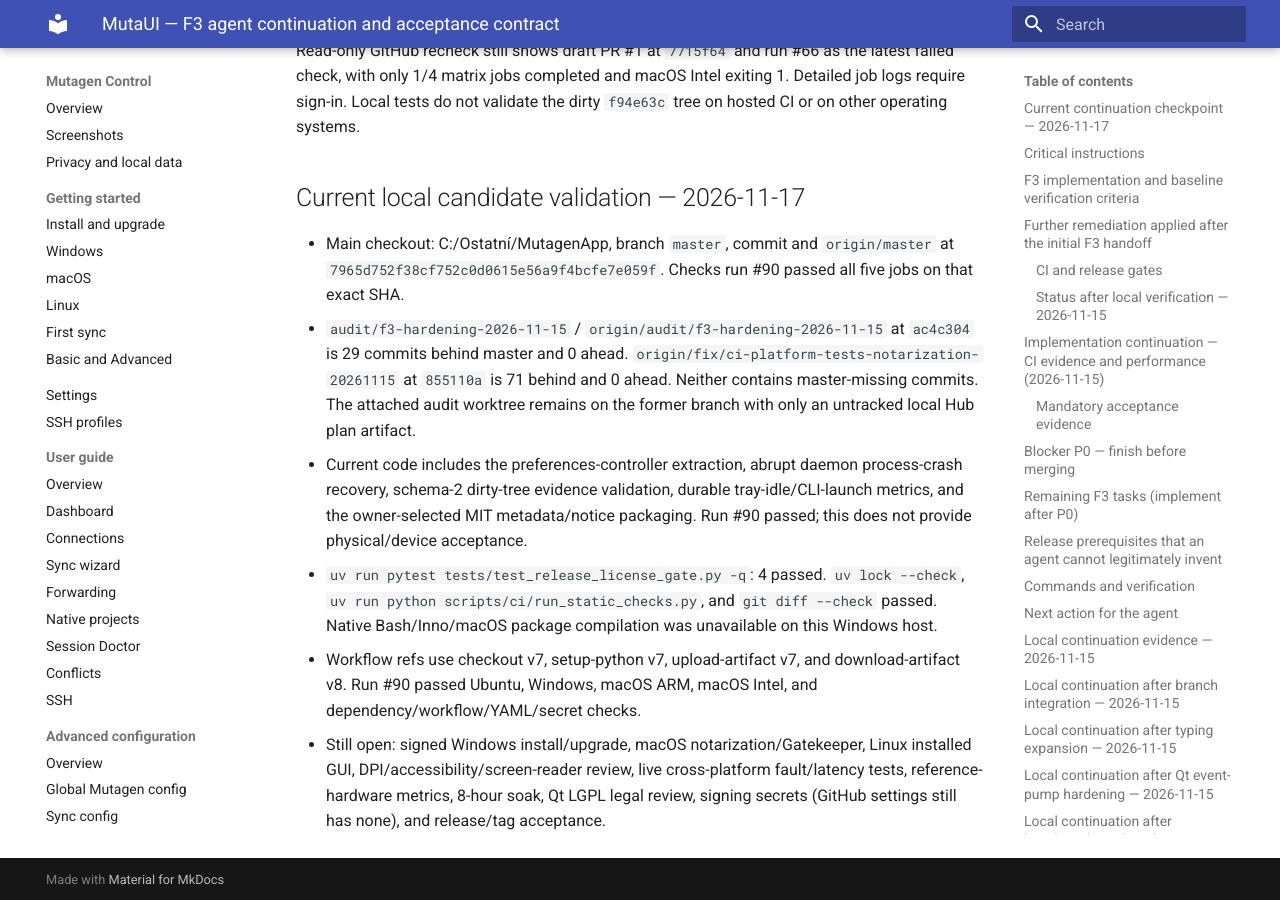
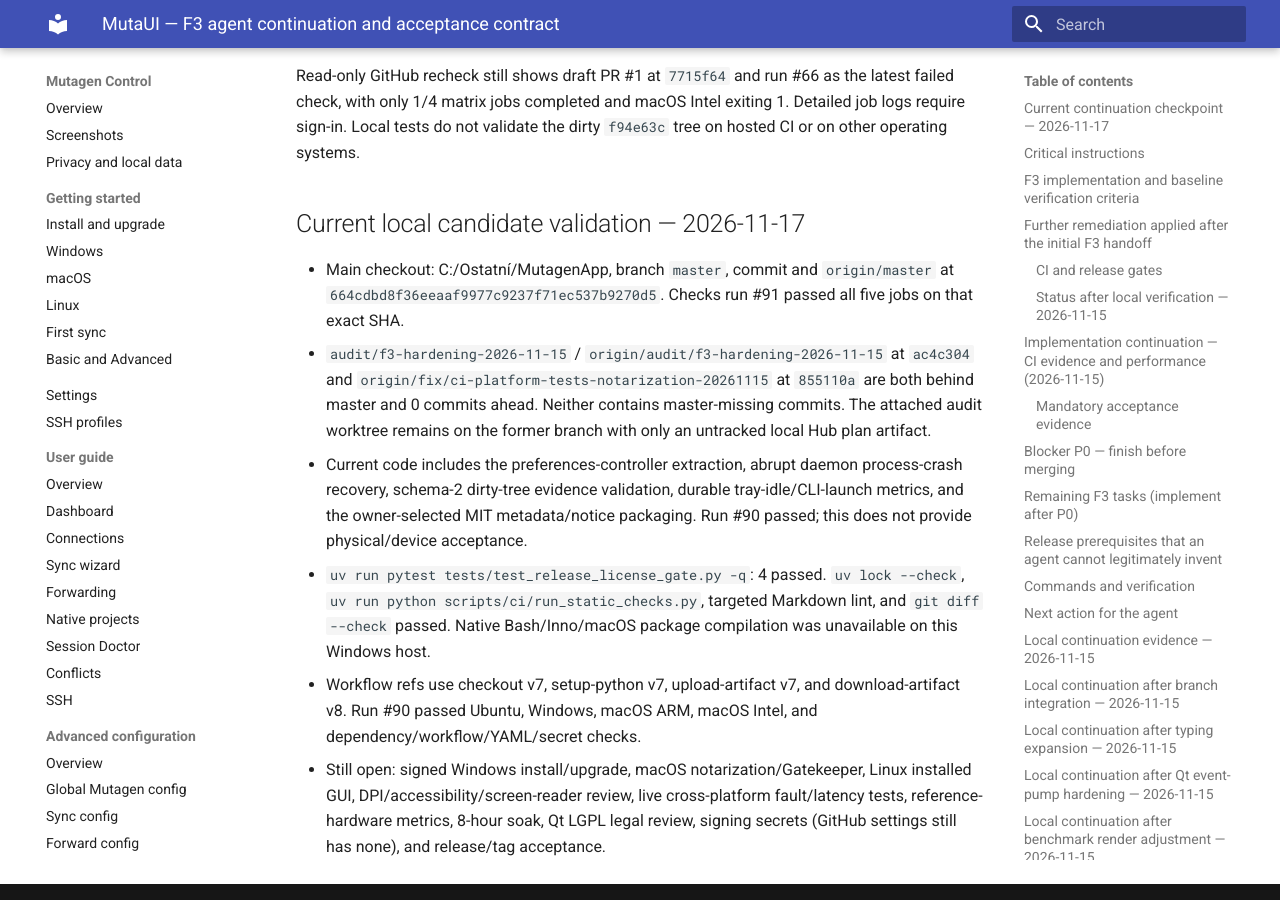
Before and after one commit to Harfusha/MutaUI, an MkDocs documentation site: the page built from docs/audits/F3_AGENT_REMAINING.md, in a window 1280 px wide and 900 px high, scrolled down 18507 px. Built offline with MkDocs 1.6.1 and Material for MkDocs 9.7.7, drawn with Linux system fonts in a browser that asks for light colours; some of the changed text lies outside the part shown.

Commit message:
docs: sync F3 checkpoint with run 91

```diff
--- a/docs/audits/F3_AGENT_REMAINING.md
+++ b/docs/audits/F3_AGENT_REMAINING.md
@@ -9,7 +9,7 @@
 
 ## Current continuation checkpoint — 2026-11-17
 
-- At checkpoint start on 2026-11-17, `origin/master` was `ae4b1b3b41965e3a4e0a28092de00126ff497add`. Run #87 passed all five jobs on that SHA. Follow-up commit `4648a2e80f9fb4dab18b08bc960b7b185bf816e7` updated the Node 24 action refs; Checks run #88 passed all five jobs on that exact commit with no Node.js 20 deprecation warnings. Documentation commit `6ce5324f436dd045fdecb2e2df55332a717df004` refreshed this checkpoint; run #89 passed all five jobs on that exact SHA. Commit `7965d752f38cf752c0d0615e56a9f4bcfe7e059f` added the owner-selected MIT license, third-party LGPL notices, and a release gate that blocks while LGPL review is pending; run #90 passed all five jobs on that exact SHA.
+- At checkpoint start on 2026-11-17, `origin/master` was `ae4b1b3b41965e3a4e0a28092de00126ff497add`. Run #87 passed all five jobs on that SHA. Follow-up commit `4648a2e80f9fb4dab18b08bc960b7b185bf816e7` updated the Node 24 action refs; Checks run #88 passed all five jobs on that exact commit with no Node.js 20 deprecation warnings. Documentation commit `6ce5324f436dd045fdecb2e2df55332a717df004` refreshed this checkpoint; run #89 passed all five jobs on that exact SHA. Commit `7965d752f38cf752c0d0615e56a9f4bcfe7e059f` added the owner-selected MIT license, third-party LGPL notices, and a release gate that blocks while LGPL review is pending; run #90 passed all five jobs on that exact SHA. Checkpoint commit `664cdbd8f36eeaaf9977c9237f71ec537b9270d5` passed all five jobs in run #91.
 - Hosted [Checks run #81](https://github.com/Harfusha/MutaUI/actions/runs/43974893399) completed successfully on exactly `eda6078`: Ubuntu, Windows, macOS ARM, macOS Intel and dependency/workflow/YAML/secret checks all passed.
 - Hosted [Checks run #82](https://github.com/Harfusha/MutaUI/actions/runs/43978069349) completed successfully on exactly `ecbeef5`: Ubuntu, Windows, macOS ARM, macOS Intel and dependency/workflow/YAML/secret checks all passed.
 - Hosted [Checks run #83](https://github.com/Harfusha/MutaUI/actions/runs/43979743248) completed successfully on exactly `3e29dcf` across all four OS jobs and security checks; the new Linux OpenSSH disconnect/reconnect integration test passed.
@@ -282,9 +282,9 @@ Read-only GitHub recheck still shows draft PR #1 at `7715f64` and run #66 as the
 
 ## Current local candidate validation — 2026-11-17
 
-- Main checkout: C:/Ostatní/MutagenApp, branch `master`, commit and `origin/master` at `7965d752f38cf752c0d0615e56a9f4bcfe7e059f`. Checks run #90 passed all five jobs on that exact SHA.
-- `audit/f3-hardening-2026-11-15` / `origin/audit/f3-hardening-2026-11-15` at `ac4c304` is 29 commits behind master and 0 ahead. `origin/fix/ci-platform-tests-notarization-20261115` at `855110a` is 71 behind and 0 ahead. Neither contains master-missing commits. The attached audit worktree remains on the former branch with only an untracked local Hub plan artifact.
+- Main checkout: C:/Ostatní/MutagenApp, branch `master`, commit and `origin/master` at `664cdbd8f36eeaaf9977c9237f71ec537b9270d5`. Checks run #91 passed all five jobs on that exact SHA.
+- `audit/f3-hardening-2026-11-15` / `origin/audit/f3-hardening-2026-11-15` at `ac4c304` and `origin/fix/ci-platform-tests-notarization-20261115` at `855110a` are both behind master and 0 commits ahead. Neither contains master-missing commits. The attached audit worktree remains on the former branch with only an untracked local Hub plan artifact.
 - Current code includes the preferences-controller extraction, abrupt daemon process-crash recovery, schema-2 dirty-tree evidence validation, durable tray-idle/CLI-launch metrics, and the owner-selected MIT metadata/notice packaging. Run #90 passed; this does not provide physical/device acceptance.
-- `uv run pytest tests/test_release_license_gate.py -q`: 4 passed. `uv lock --check`, `uv run python scripts/ci/run_static_checks.py`, and `git diff --check` passed. Native Bash/Inno/macOS package compilation was unavailable on this Windows host.
+- `uv run pytest tests/test_release_license_gate.py -q`: 4 passed. `uv lock --check`, `uv run python scripts/ci/run_static_checks.py`, targeted Markdown lint, and `git diff --check` passed. Native Bash/Inno/macOS package compilation was unavailable on this Windows host.
 - Workflow refs use checkout v7, setup-python v7, upload-artifact v7, and download-artifact v8. Run #90 passed Ubuntu, Windows, macOS ARM, macOS Intel, and dependency/workflow/YAML/secret checks.
 - Still open: signed Windows install/upgrade, macOS notarization/Gatekeeper, Linux installed GUI, DPI/accessibility/screen-reader review, live cross-platform fault/latency tests, reference-hardware metrics, 8-hour soak, Qt LGPL legal review, signing secrets (GitHub settings still has none), and release/tag acceptance.
```
